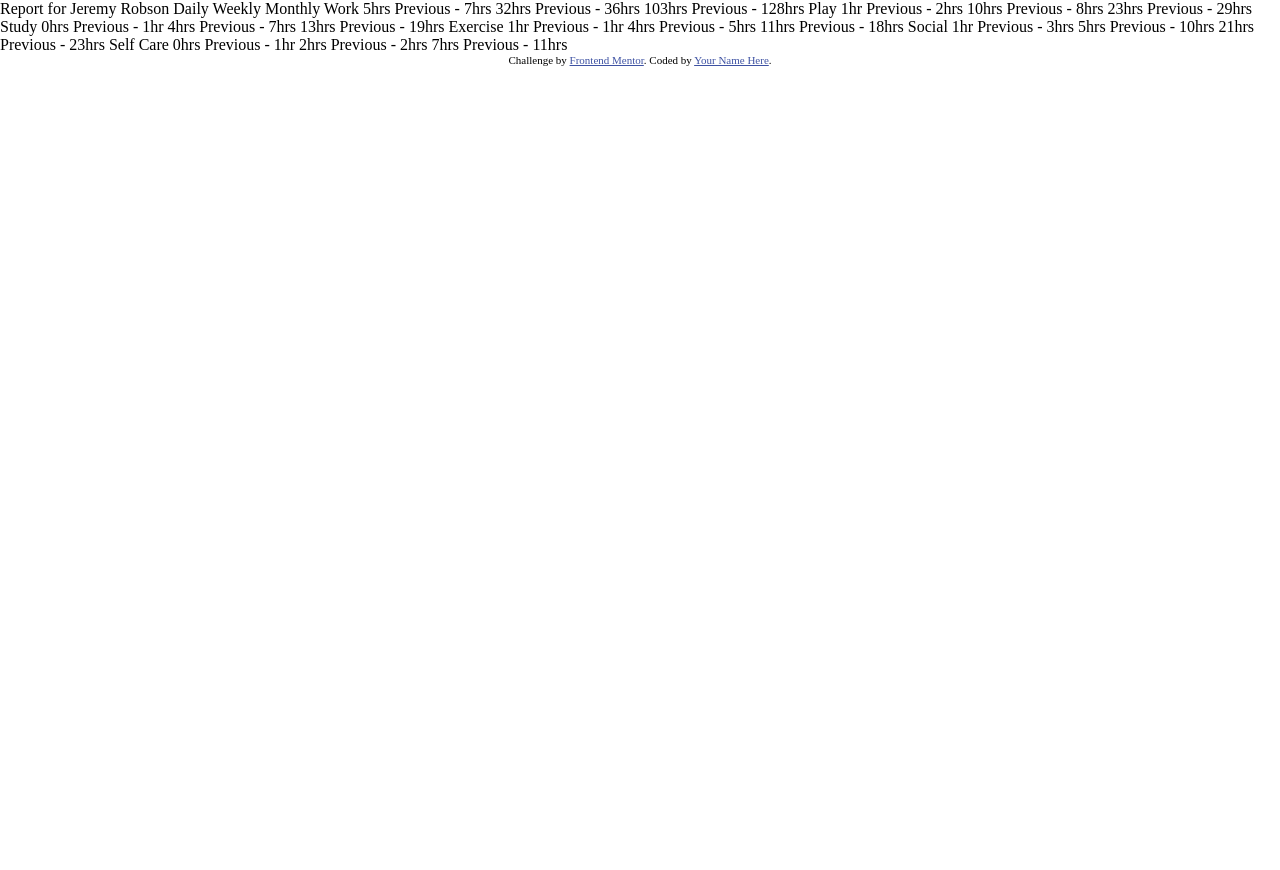
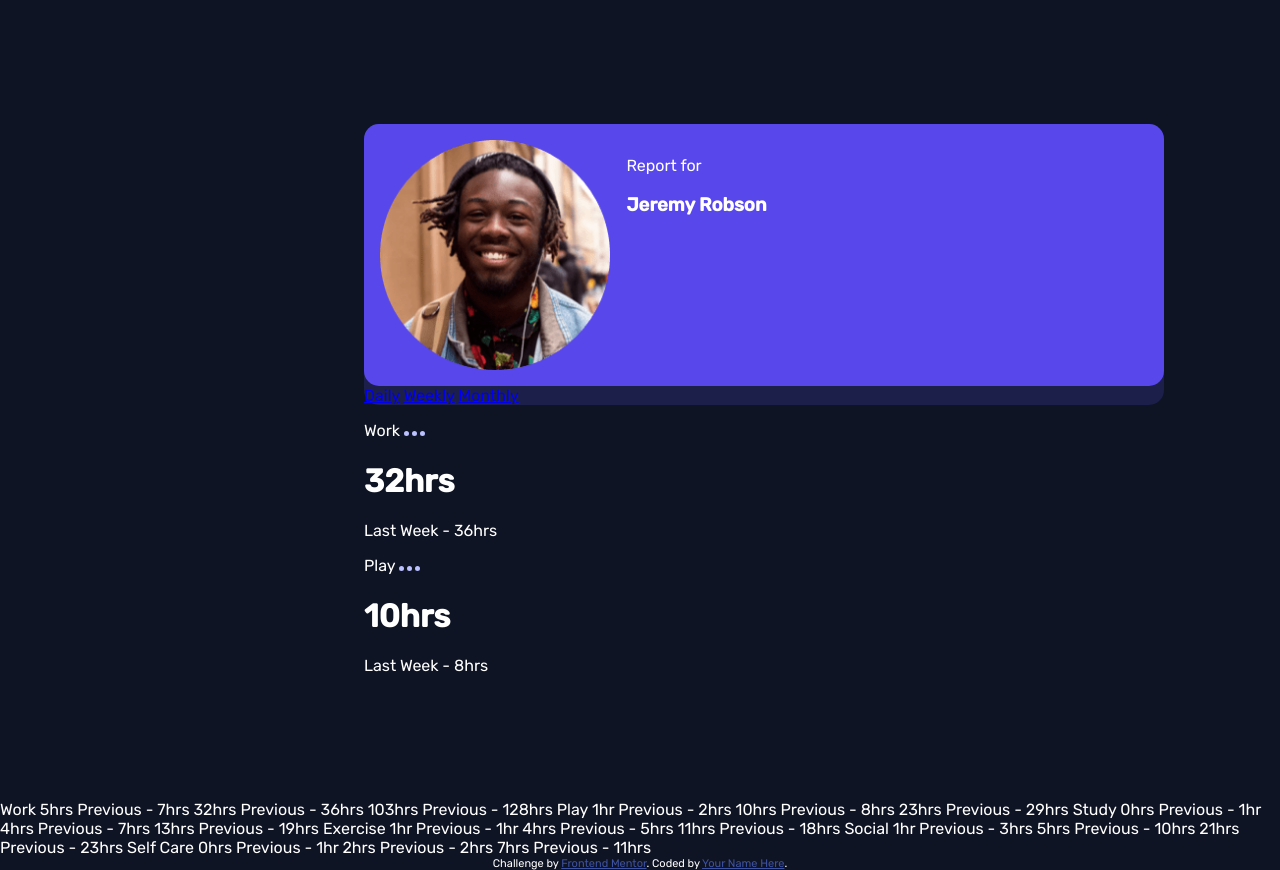
Before and after one commit to yuliia-p/Time-tracking-dashboard, a website: page index.html in a window 1280 px wide. Before the commit the page ends 800 px from the top, so only its background shows below. Drawn offline with Linux system fonts and the light colour scheme.

Commit message:
index.html

```diff
--- a/css/layout.css
+++ b/css/layout.css
@@ -0,0 +1,26 @@
+.container {
+  padding: 3rem 1.5rem 0;
+}
+
+.flex {
+  display: flex;
+}
+
+.profile-info {
+  flex-basis: 70%;
+}
+
+@media screen and (min-width: 756px) {
+  .container {
+    width: 600px;
+    margin: auto;
+    height: 100vh;
+    display: grid;
+    place-items: center;
+  }
+
+  .content {
+    width: 800px;
+    height: 600px;
+  }
+}
--- a/css/styles.css
+++ b/css/styles.css
@@ -0,0 +1,23 @@
+@import "https://fonts.googleapis.com/css2?family=Rubik:wght@300;400;500&display=swap";
+
+body {
+  background-color: hsl(226deg, 43%, 10%);
+  font-family: Rubik, sans-serif;
+  color: white;
+}
+
+.profile-stats-holder {
+  background-color: hsl(235deg, 46%, 20%);
+  border-radius: 15px;
+}
+
+.profile {
+  background-color: hsl(246deg, 80%, 60%);
+  border-radius: 15px;
+  padding: 1rem;
+}
+
+.profile-pic {
+  width: 30%;
+  margin-right: 1rem;
+}
--- a/index.html
+++ b/index.html
@@ -17,13 +17,64 @@
   </style>
 </head>
 <body>
+  <div class="container">
+    <div class="row content">
+      <div class="column-fourth">
+        <div class="profile-stats-holder">
+          <div class="profile flex">
+            <img class="profile-pic" src="./images/image-jeremy.png" alt="profile-pic">
+            <div class="profile-info">
+              <p>Report for</p>
+              <h3>Jeremy Robson</h3>
+            </div>
+          </div>
+          <div class="stats">
+            <a href="daily">Daily</a>
+            <a href="weekly">Weekly</a>
+            <a href="monthly">Monthly</a>
+          </div>
+        </div>
+      </div>
+      <div class="column-three-fourths">
+        <div class="row">
+          <div class="column-third">
+            <div class="background-work">
+              <div>
+                <p>Work <img src="./images/icon-ellipsis.svg" alt=""></p>
+                <h1>32hrs</h1>
+                <p>Last Week - <span>36hrs</span></p>
+              </div>
+            </div>
+          </div>
+          <div class="column-third">
+            <div class="background-play">
+              <p>Play <img src="./images/icon-ellipsis.svg" alt=""></p>
+              <h1>10hrs</h1>
+              <p>Last Week - <span>8hrs</span></p>
+            </div>
+          </div>
+          <div class="column-third">
+            <div class="background"></div>
+          </div>
+        </div>
+        <div class="row">
+          <div class="column-third">
+            <div class="background"></div>
+          </div>
+          <div class="column-third">
+            <div class="background"></div>
+          </div>
+          <div class="column-third">
+            <div class="background"></div>
+          </div>
+        </div>
+      </div>
 
-  Report for
-  Jeremy Robson
+    </div>
+  </div>
 
-  Daily
-  Weekly
-  Monthly
+
+
 
   Work
   5hrs <!-- daily -->
```
